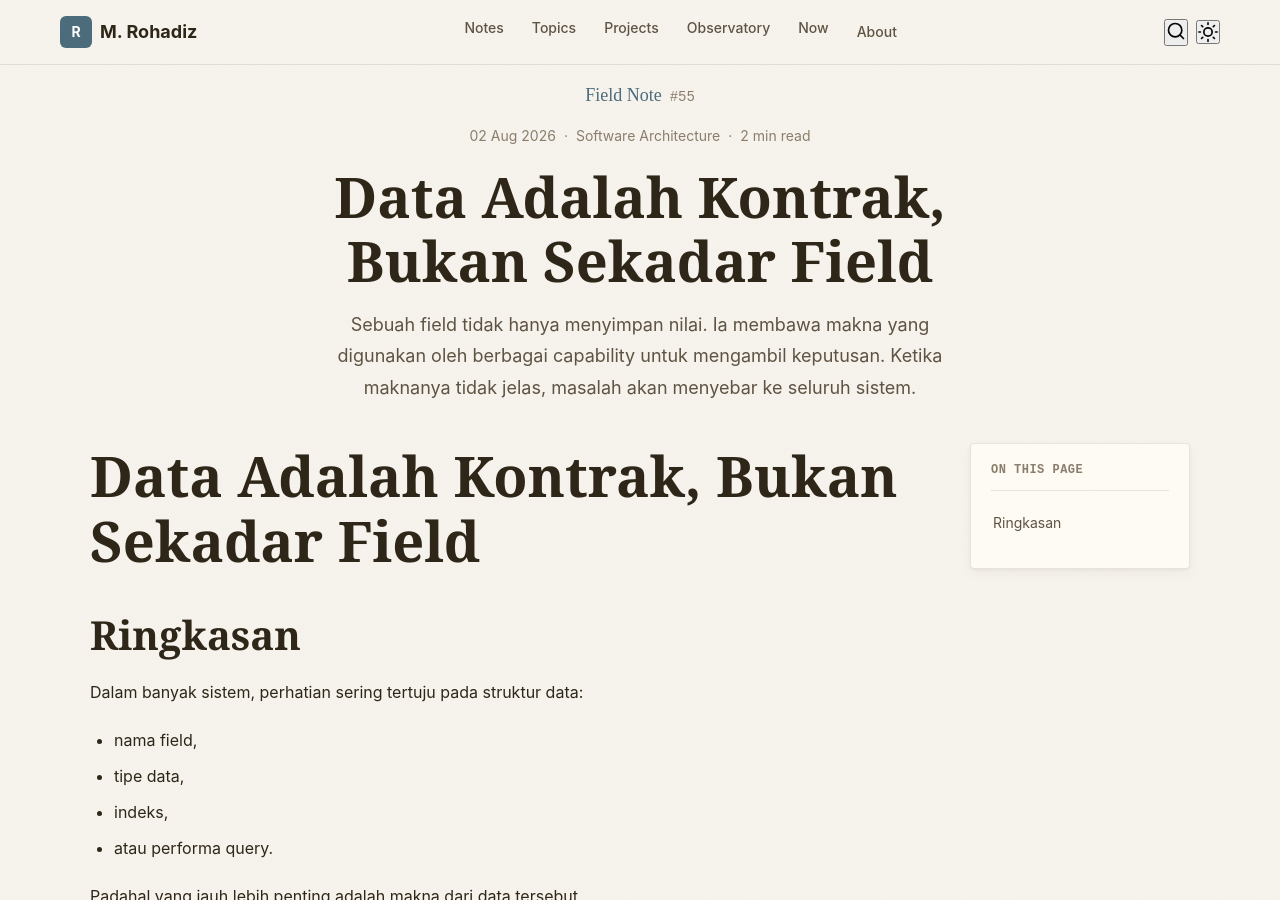
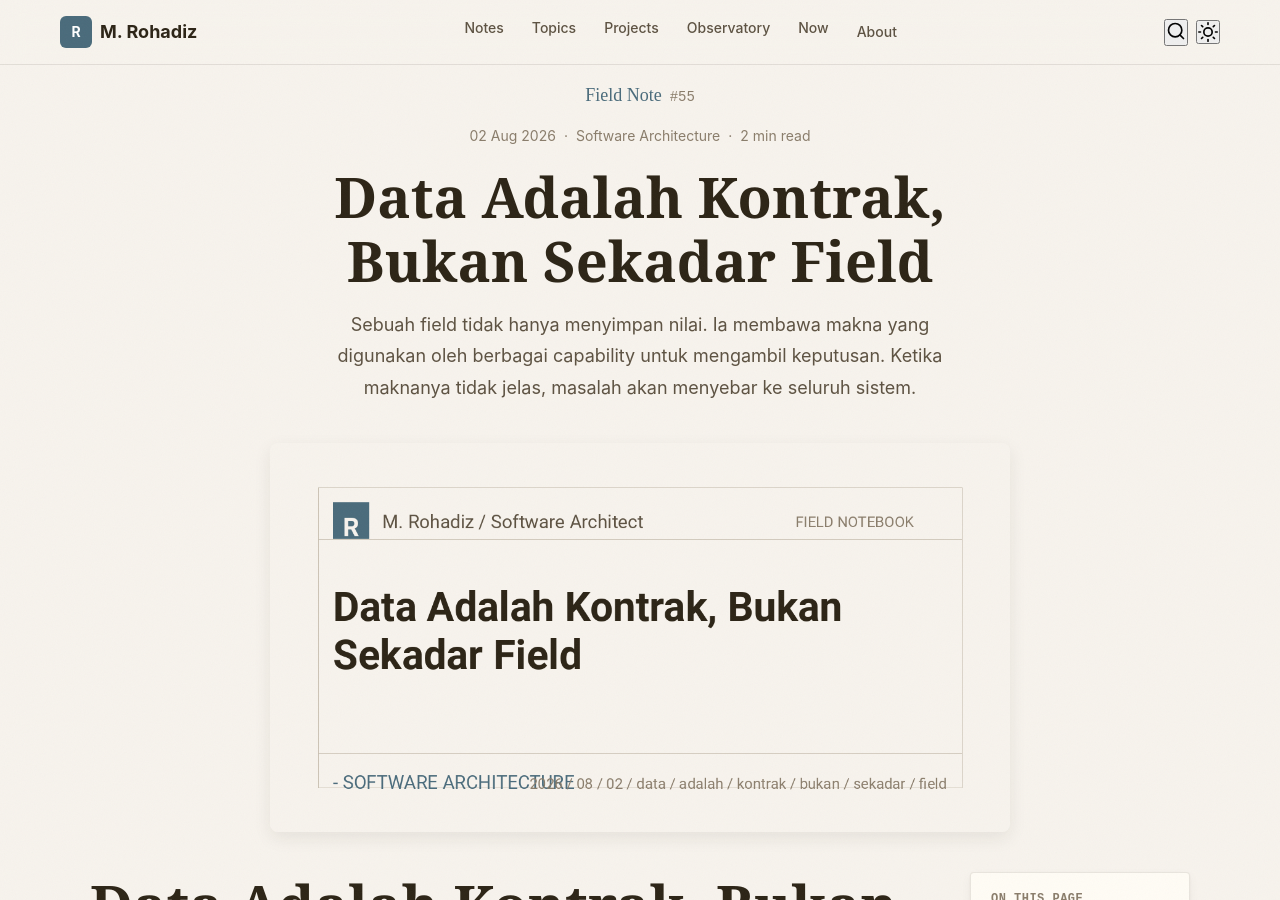
Before and after one commit to mrohadiz/mrohadiz.github.io, a Jekyll site: the page built from _posts/2026-08-02-data-adalah-kontrak-bukan-sekadar-field.md, in a window 1280 px wide and 900 px high. Built offline with Jekyll 4.4.1, drawn with Linux system fonts in a browser that asks for light colours; some web fonts are replaced.

Commit message:
chore(seo): auto-generate open graph images [skip ci]

```diff
--- a/_posts/2026-08-02-data-adalah-kontrak-bukan-sekadar-field.md
+++ b/_posts/2026-08-02-data-adalah-kontrak-bukan-sekadar-field.md
@@ -11,6 +11,7 @@ tags:
   - architecture
   - capability
 excerpt: "Sebuah field tidak hanya menyimpan nilai. Ia membawa makna yang digunakan oleh berbagai capability untuk mengambil keputusan. Ketika maknanya tidak jelas, masalah akan menyebar ke seluruh sistem."
+image: /assets/images/og/2026-08-02-data-adalah-kontrak-bukan-sekadar-field.png
 ---
 
 # Data Adalah Kontrak, Bukan Sekadar Field
```
Also changed, not shown: .og-cache.json, assets/images/og/2026-08-02-data-adalah-kontrak-bukan-sekadar-field.png (added).
